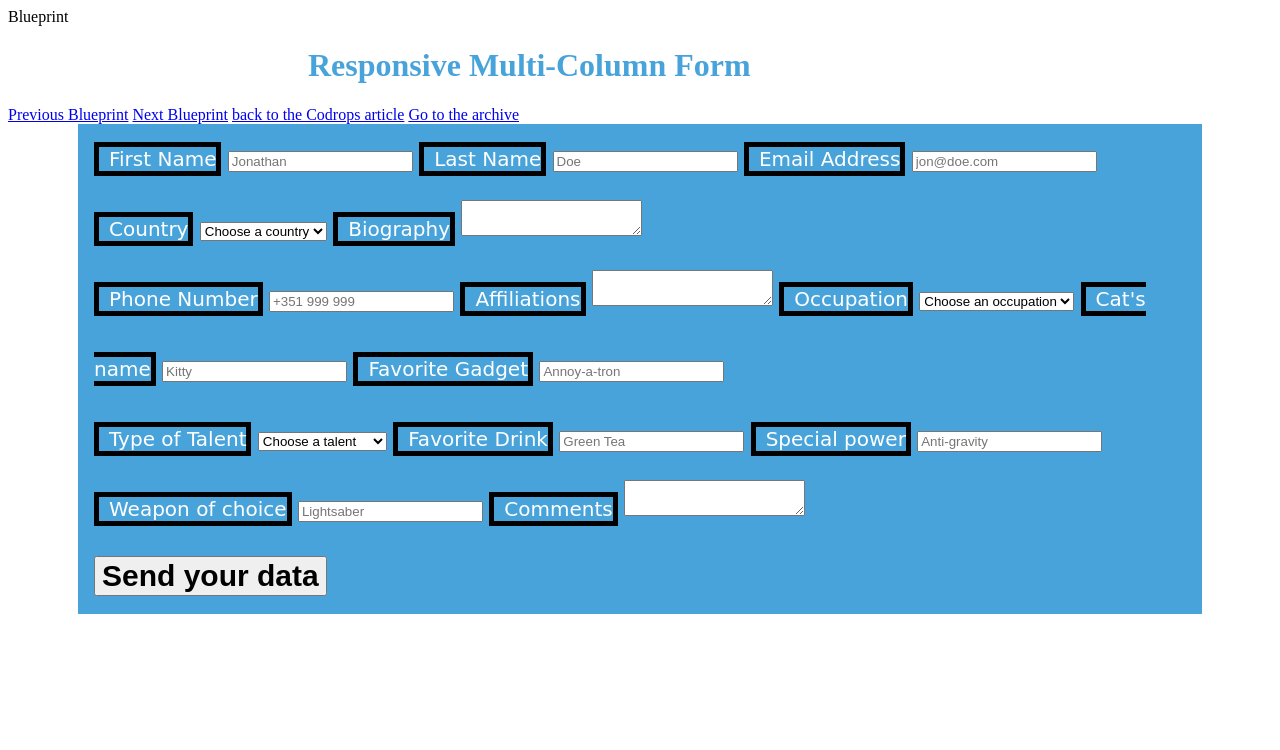
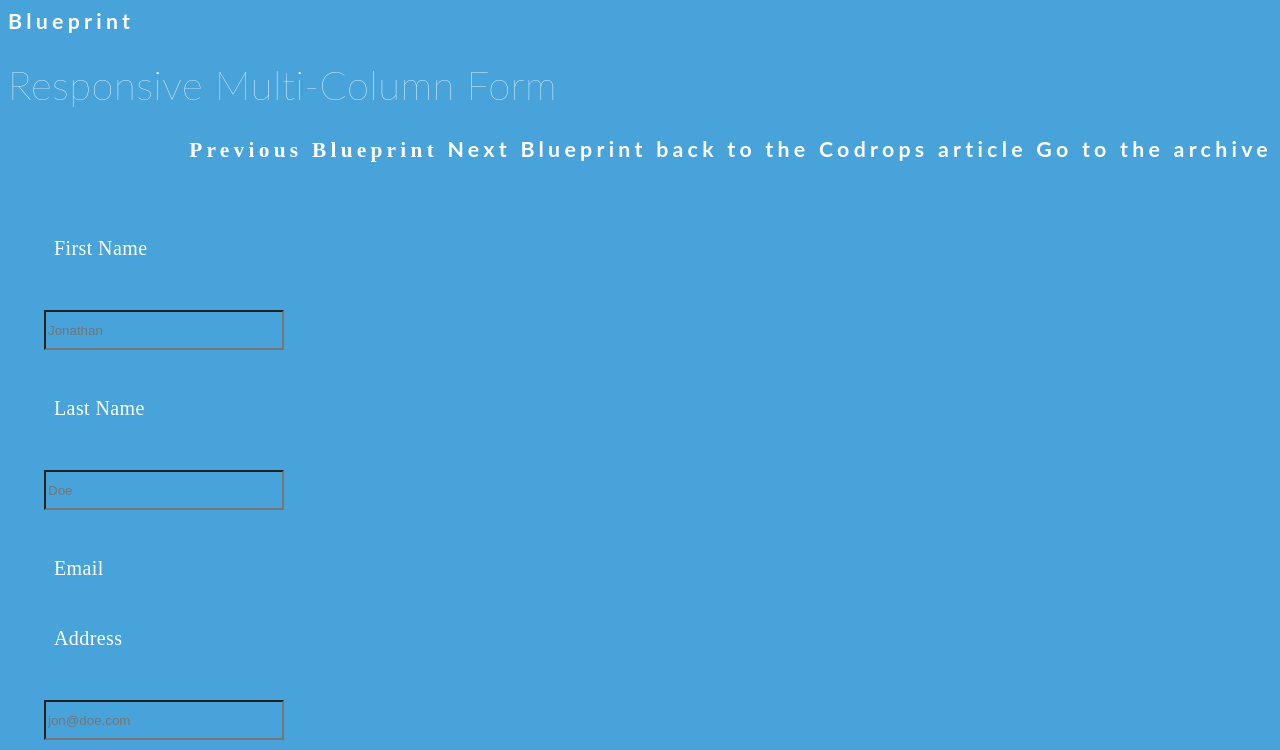
Before and after one commit to ericquayson/TIY-Assignments, a website: page MultiColumnForm/index.html in a window 1280 px wide. Shown: the top 750 px of the page. Drawn offline with Linux system fonts and the light colour scheme.

Commit message:
updating files

```diff
--- a/MultiColumnForm/css/styles.css
+++ b/MultiColumnForm/css/styles.css
@@ -1,60 +1,116 @@
+/* Do Not forget to make this web app responsive and nicely designed
+ Currently I need to layout the columns on the page; get the color scheme
+ down pact; Also round out the submit button. */
+body {
+  font-family: 'Lato', Calibri, Arial, sans-serif;
+  font-size: 16pt;
+  font-weight: bold;
+  letter-spacing: .2em;
+  text-align: left:
+  padding-right: 5px;
+  background-color: #47A3DA;
+  color: white;
+}
+
+div {
+  display: block;
+}
 .main {
+  font-family: normal;
+  font-size: 20px;
+  font-weight: 300;
+  letter-spacing: .4px;
   background-color: #47A3DA;
-  margin-left: 70px;
-  margin-right: 70px;
-  margin-top: auto;
-  font-family: cursive;
+  display: block;
+  margin: auto 70px 0 20px;
   min-width: 700px;
   /* this will help the sizing of the webpage for different browsers */
   -webkit-box-sizing: border-box;
       -moz-box-sizing: border-box;
            box-sizing: border-box;
-  font-size: 20px;
-}
-
-label {
-  color: white;
-  border: solid black 5px;
-  padding-left: 10px;
-
 
 }
 
-/*:focus {outline: none;}*/
-
+/* Working with the main header on the page */
 h1 {
-  padding-left: 300px;
+  font-size: 30pt;
+  font-weight: 150;
+  text-align: left;
+  letter-spacing: .5px;
   min-width: 600px;
-  color: #47A3DA;
-  line-height: normal;
+  background-color: #47A3DA;
+  color: white;
 }
 
-form {
-  background-color:
+/* Working on the nagivation bar */
+
+nav {
+  text-align: right;
+  padding-bottom: 20px;
+  background-color: #47A3DA;
+}
+
+a {
+  color: white;
+  text-decoration: none;
+  padding:
+}
+
+a.bp-icon-prev:nth-child(1) {
+  font-family: icons;
+  content: "&#xe000;";
+
+}
+
+.bp-icon-prev::hover {
+  content: ""
+}
+
+.cbp-mc-form label {
+  display: block;
+  width: 10%;
+  height: 10px:
+  border: solid white 10px;
+  padding: 10px 10px 10px 10px;
+  color: white;
 }
 
 
-box {
-  height: 165px;
-  width: auto;
-  border:
+/* Styling the input text on the page */
+input {
+
+  width: 20%;
+  height: 2.5em;
+  background-color: #47A3DA;
+  border-style: white solid 2px;
+  font-size: 10pt;
+  color: #000;
+
 }
 
-position {
-  display: block;
+/* :focus {outline: none;} */
+
+input:focus {
 
 }
 
 .cbp-mc-form {
   line-height: 70px;
   text-align: left;
+  padding-top: 20px;
   padding-left: 16px;
 
 }
+.cbp-mc-form > label {
+  height: 50em;
+}
 
 .cbp-mc-submit {
+  font-size: 25px;
+  font-weight: bold;
+  letter-spacing: .4px;
   line-height: normal;
-  color: inherit;
-  font-size: 30px;
-  font-weight: bold;
+  border-radius: 1em;
+  color: white;
+
 }
--- a/NestedAccordion/css/styles.css
+++ b/NestedAccordion/css/styles.css
@@ -1,8 +1,9 @@
-/* Do Not Forget Responsive */
+/* Do Not Forget Responsive
+Make sure my CSS code is orangized by sub-sections and well-commented
+which section I am working on
+Font url to work with */
 
-/* Font url to work with */
-
-/*@import
+/* @import
   url()
 
  .main {
@@ -13,14 +14,14 @@
 }*/
 
 .container {
-  font-family: sans-serif;
+  font-family: 'Lato', serif;
+  font-size: 23pt;
+  font-style: normal;
   line-height: 15px;
+  letter-spacing: normal;
   color: cornflowerblue;
   margin: 0 45px 0 45px;
   min-width: 600px;
-  font-size: 23pt;
-  font-style: normal;
-  letter-spacing: normal;
 }
 
 .main {
@@ -35,37 +36,73 @@
 
 }
 
-*h3 {
-  line-height: 15px;
-  font-size: 23px:
-  text-align: left;
-  height: 115px;
-  min-width: 600px;
+/* Main Header on the Page */
+
+h1 {
+  font-size: 37pt;
+  font-style: normal;
+  font-weight: bold;
+  letter-spacing: 3px;
+  text-align: center;
+  padding: 25px 0 35px 0;
+
+}
+
+/* This allows me to manipulate the headers within the N.A */
+h3.cbp-nttrigger {
+  font-family: 'Lato', serif;
+  font-size: 36pt;
+  font-weight: 200;
+  font-style: italic;
+  letter-spacing: .3px;
+
+}
+/* Styling the 'Blueprint' copy in the top left */
+ header > span {
+   text-align: right;
+ }
+
+/* Working with the Navagation Bar */
+
+nav {
+  font-family: icons;
+  /*content: "" */
+
+  text-align: right;
+}
+
+/* Adding the first icon in the navigation bar */
+
+ a::before {
+  font-family: icons;
+  content: "";
+  text-align: right;
+  padding-bottom: 100px;
+
+}
+/* Styling the overall accordion. Need to get rid of the bullet list */
+ul#cbp-ntaccordion {
   list-style-type: none;
+
 }
+
+ /* Adding the stationary arrow */
+
+h3.cbp-nttrigger::before {
+  font-family: icons;
+  content: "\20ea";
+  speak: none;
+  padding-right: 57.8px;
+}
+
+/* Adding the stationary arrow after the image is hovered over */
+
+h3.cbp-nttrigger::after {
+
+}
+
 
 .cbp-ntcontent {
   display: none;
 
 }
-
-h1 {
-  text-align: center;
-  padding-bottom: 15px;
-  font-size: 25pt;
-  font-style: normal;
-  font-weight: bold;
-
-}
-
-
-
-h3.cbp-nttrigger::before {
-  font-family: icons;
-  content: "&#8426;";
-  speak: none;
-}
-
-/* Border radius will round out the corners of the box
-    This will be needed for the add to cart button
-*/
--- a/ViewModeSwitch/css/styles.css
+++ b/ViewModeSwitch/css/styles.css
@@ -70,10 +70,15 @@ ul > li {
   background-color: white;
   padding-bottom: 3%;
 }
- Product-price
+ /* Product-price */
+
 li.cbp-vm-price {
   color: black;
   font-size: 15%;
   padding-top: 2%;
   box-sizing: border-box;
 }
+
+/* Border radius will round out the corners of the box
+    This will be needed for the add to cart button
+*/
```
Also changed, not shown: CheatSheets/CSS.md (+3 -3 lines), NestedAccordion/index.html (+1 -0 lines).
